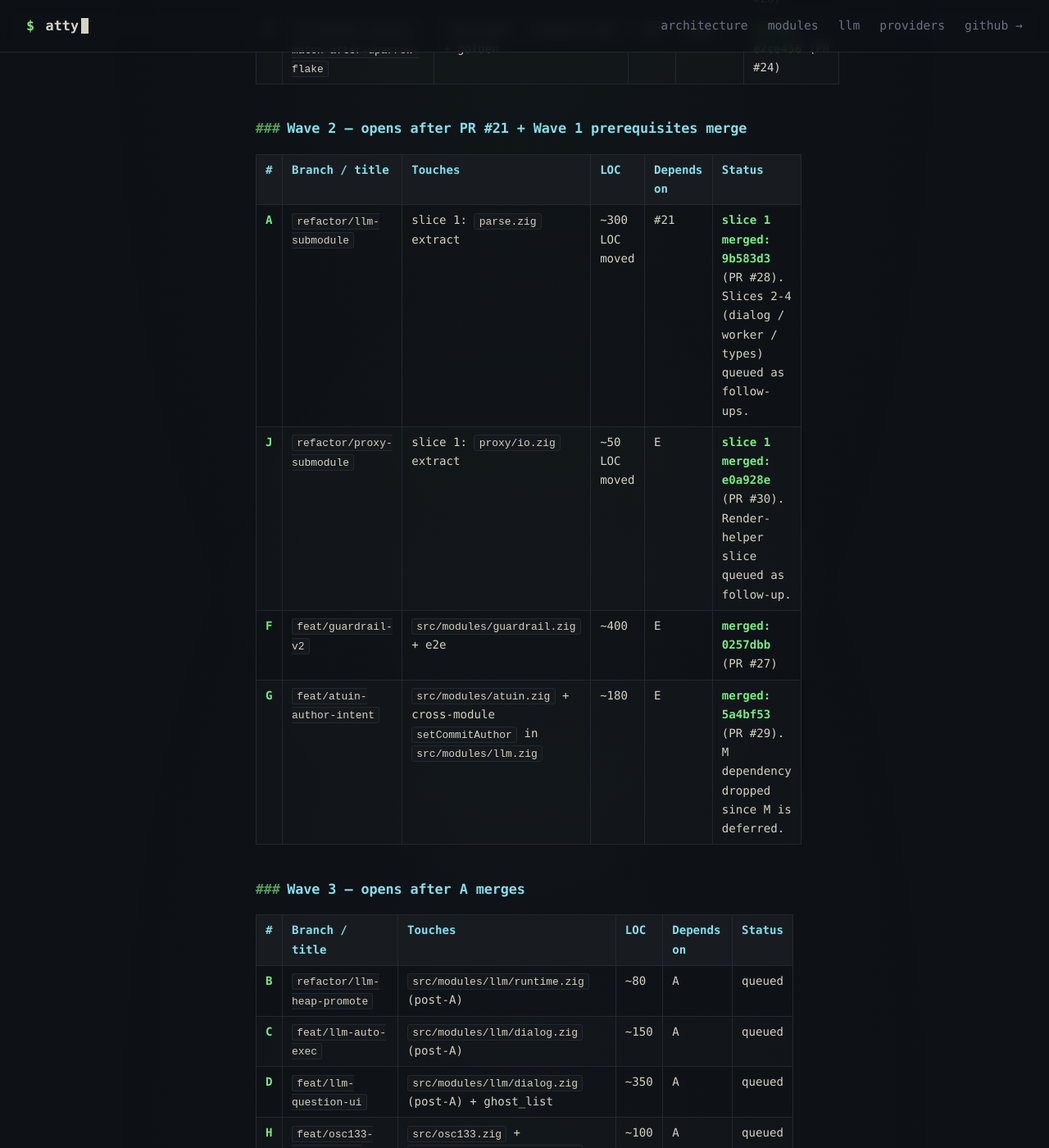
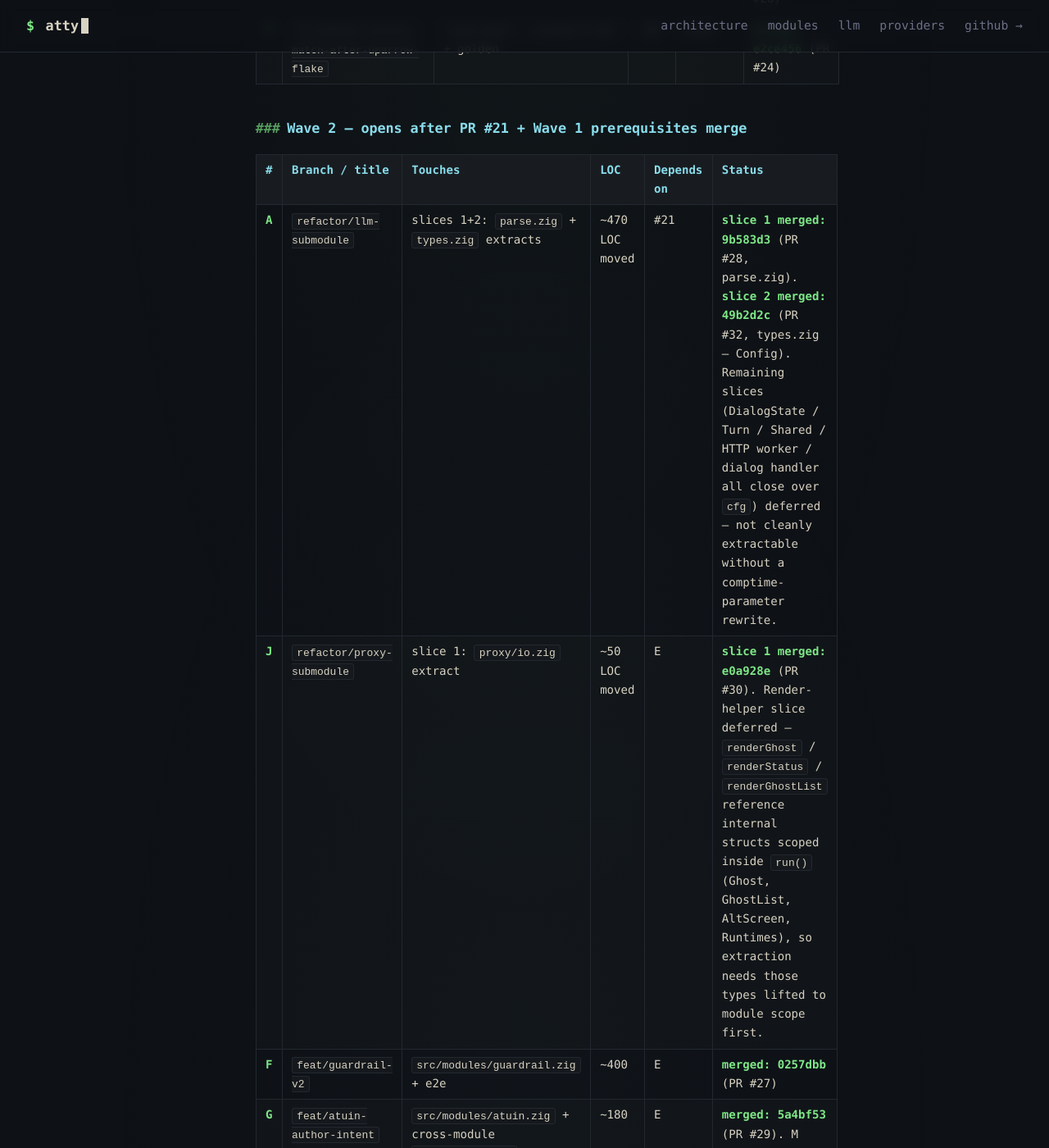
Before and after one commit to fentas/atty, a Jekyll site: the page built from docs/llm-exec-mode-roadmap.md, in a window 1280 px wide and 1400 px high, scrolled down 2775 px. Shown: the whole window at 82% size. Built offline with Jekyll 4.4.1, drawn with Linux system fonts in a browser that asks for light colours; our own code applies the rules of GitHub Pages for plain Markdown files; some of the changed text lies outside the part shown.

Commit message:
docs(roadmap): mark PRs #31 + #32 merged; defer remaining refactor slices
Wave 2 refactor sweep effectively complete:
- A slice 1 (parse.zig) + slice 2 (types.zig) shipped → #28, #32
- J slice 1 (proxy/io.zig) shipped → #30
- O slice 1 (guardrail/match.zig) shipped → #31

Remaining slices deferred:
- A slices 3+ (DialogState / Turn / Shared / HTTP worker / dialog
  handler) — all close over `cfg`, can't extract cleanly without
  threading comptime parameters through every helper.
- J slice 2 (proxy/render.zig) — render helpers reference internal
  structs scoped inside `run()` (Ghost, GhostList, AltScreen,
  Runtimes), so the types would need to lift to module scope first.
- O slice 2 (guardrail/rules.zig) — feasible but low-value; the
  Behavior / AuthorMask / Rule types are tiny and tightly coupled
  to Rule's shape.

Wave 3 entries (B / C / D / H / I) depend on more of A being
split, which is now blocked by the closure-over-cfg constraint.
Revisit if a feature PR motivates the extraction.

```diff
--- a/docs/llm-exec-mode-roadmap.md
+++ b/docs/llm-exec-mode-roadmap.md
@@ -52,8 +52,8 @@ has been merged.
 
 | # | Branch / title | Touches | LOC | Depends on | Status |
 |---|---|---|---|---|---|
-| **A** | `refactor/llm-submodule` | slice 1: `parse.zig` extract | ~300 LOC moved | #21 | **slice 1 merged: 9b583d3** (PR #28). Slices 2-4 (dialog / worker / types) queued as follow-ups. |
-| **J** | `refactor/proxy-submodule` | slice 1: `proxy/io.zig` extract | ~50 LOC moved | E | **slice 1 merged: e0a928e** (PR #30). Render-helper slice queued as follow-up. |
+| **A** | `refactor/llm-submodule` | slices 1+2: `parse.zig` + `types.zig` extracts | ~470 LOC moved | #21 | **slice 1 merged: 9b583d3** (PR #28, parse.zig). **slice 2 merged: 49b2d2c** (PR #32, types.zig — Config). Remaining slices (DialogState / Turn / Shared / HTTP worker / dialog handler all close over `cfg`) deferred — not cleanly extractable without a comptime-parameter rewrite. |
+| **J** | `refactor/proxy-submodule` | slice 1: `proxy/io.zig` extract | ~50 LOC moved | E | **slice 1 merged: e0a928e** (PR #30). Render-helper slice deferred — `renderGhost` / `renderStatus` / `renderGhostList` reference internal structs scoped inside `run()` (Ghost, GhostList, AltScreen, Runtimes), so extraction needs those types lifted to module scope first. |
 | **F** | `feat/guardrail-v2` | `src/modules/guardrail.zig` + e2e | ~400 | E | **merged: 0257dbb** (PR #27) |
 | **G** | `feat/atuin-author-intent` | `src/modules/atuin.zig` + cross-module `setCommitAuthor` in `src/modules/llm.zig` | ~180 | E | **merged: 5a4bf53** (PR #29). M dependency dropped since M is deferred. |
 
@@ -71,7 +71,7 @@ has been merged.
 
 | # | Branch / title | Touches | LOC | Depends on | Status |
 |---|---|---|---|---|---|
-| **O** | `refactor/guardrail-submodule` | `src/modules/guardrail.zig` (post-F structure) | ~0 net | F | queued |
+| **O** | `refactor/guardrail-submodule` | slice 1: `guardrail/match.zig` extract | ~60 LOC moved | F | **slice 1 merged: aa1faae** (PR #31, Match union + matches + globMatch). Slice 2 (`rules.zig` for Behavior / AuthorMask / Rule / default_rules) feasible but low-value — those types are tiny and tightly coupled to `Rule`'s shape; deferred. |
 
 ## Per-PR protocol
 
```
